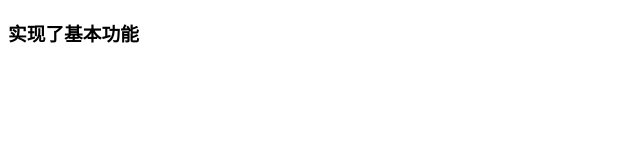
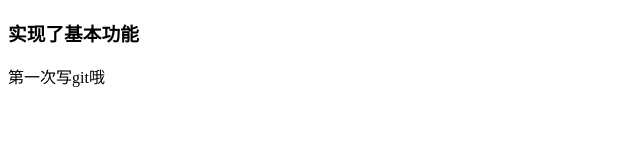
Before and after one commit to wangmengru1995/myFirstProject, a plain HTML site: page index.html in a window 1280 px wide. Shown: the whole page, without its empty margins (0-640 px from the left). Drawn offline with Linux system fonts and the light colour scheme.

Commit message:
第一次添加主题

```diff
--- a/index.html
+++ b/index.html
@@ -10,5 +10,6 @@
 </head>
 <body>
     <h3>实现了基本功能</h3>
+    <p>第一次写git哦</p>
 </body>
 </html>
```
